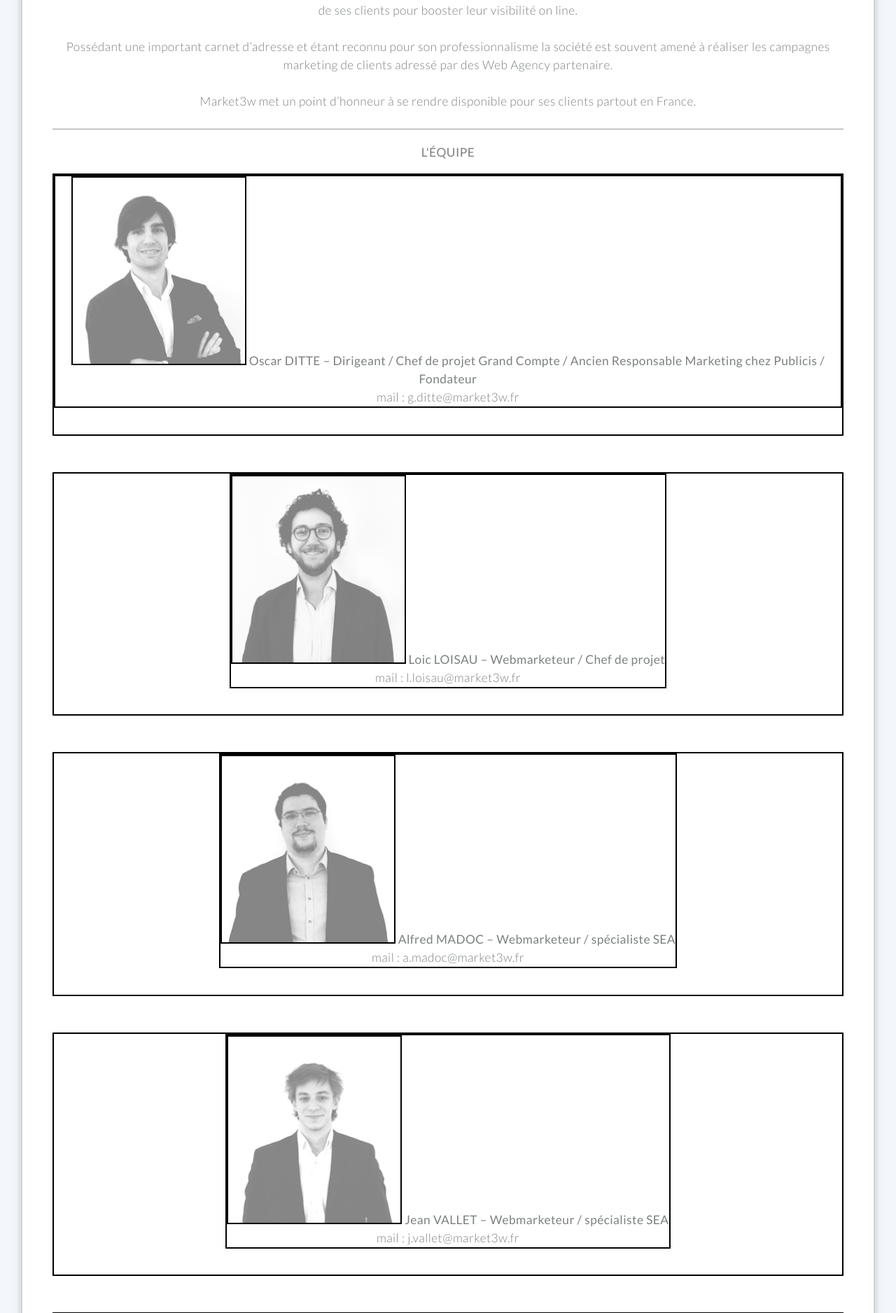
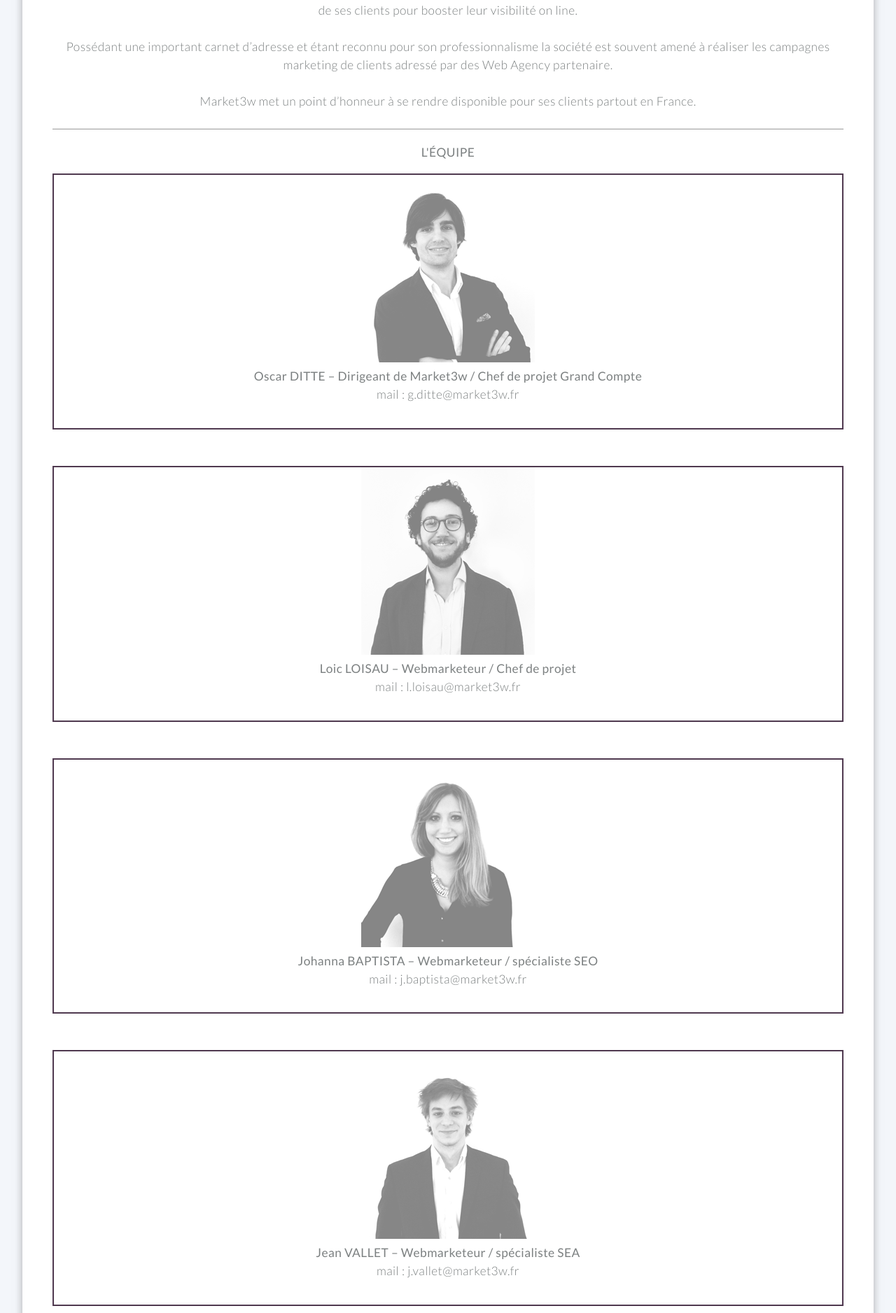
Before and after one commit to market3w/project, a PHP site: page /societe.php in a window 1280 px wide. Shown: the part 642-2519 px from the top of the page at 70% size. Run offline with PHP 8.4, Linux system fonts and the light colour scheme.

Commit message:
page société version def

```diff
--- a/siteweb/css/style.css
+++ b/siteweb/css/style.css
@@ -1,3 +1,4 @@
+
 @charset "UTF-8";
 @import url("font-awesome.min.css");
 @import url("http://fonts.googleapis.com/css?family=Lato:300,400,900");
@@ -1114,23 +1115,7 @@
 
 		}
 
-
-		.img-eq {
-			border: 2px solid #000000;
+	.img-eq {
+			border: 2px solid #4F394F;
 			vertical-align: bottom;
 		}
-
-		.img-eq img{
-			display:inline-block;
-			width= 100%;
-			style= max-width:250px;
-			border: 2px solid #000000;
-
-		}
-
-		.img-eq p{
-			display:inline-block;
-			border: 2px solid #000000;
-			vertical-align: text-bottom;
-
-		}
--- a/siteweb/societe.php
+++ b/siteweb/societe.php
@@ -72,111 +72,77 @@ Market3w met un point d’honneur à se rendre disponible pour ses clients parto
 
 
      <div class="img-eq">
-
+        <img src="images/eq1.png" alt="Oscar DITTE – picturs" />
         <p>
-<img src="images/eq1.png" width="100%" style="max-width:250px;" alt="Loic LOISAU – picturs" />
-
-<strong>Oscar DITTE – Dirigeant / Chef de projet Grand Compte / Ancien Responsable Marketing chez Publicis / Fondateur</strong><br/>
-
+        <strong>Oscar DITTE – Dirigeant de Market3w / Chef de projet Grand Compte</strong><br/>
         mail : g.ditte@market3w.fr
         </p>
-
     </div>
 
 <br/><br/>
 
     <div class="img-eq">
-
-
+        <img src="images/eq2.png" alt="Loic LOISAU – picturs" />
         <p>
-<img src="images/eq2.png" width="100%" style="max-width:250px;" alt="Loic LOISAU – picturs" />
-
         <strong>Loic LOISAU – Webmarketeur / Chef de projet</strong><br/>
-
         mail : l.loisau@market3w.fr
-
         </p>
-
     </div>
 
 <br/><br/>
 
  	<div class="img-eq">
-
-
+        <img src="images/eq3.png" alt="Johanna BAPTISTA – picturs" />
         <p>
-<img src="images/eq4.png" width="100%" style="max-width:250px;" alt="Loic LOISAU – picturs" />
-
-<strong>Alfred MADOC – Webmarketeur / spécialiste SEA</strong><br/>
-
-mail : a.madoc@market3w.fr
-
+        <strong>Johanna BAPTISTA – Webmarketeur / spécialiste SEO</strong><br/>
+        mail : j.baptista@market3w.fr
         </p>
-
     </div>
 
 <br/><br/>
 
+    <div class="img-eq">
+        <img src="images/eq5.png"  alt="Jean VALLET – picturs" />
+        <p>
+        <strong>Jean VALLET – Webmarketeur  / spécialiste SEA</strong><br/>
+        mail : j.vallet@market3w.fr
+        </p>
+    </div>
+
+<br/><br/>
 
 	<div class="img-eq">
+        <img src="images/eq4.png" alt="Alfred MADOC – picturs" />
+        <p>
+        <strong>Alfred MADOC – Webmarketeur / spécialiste SEA</strong><br/>
+        mail : a.madoc@market3w.fr
+        </p>
+    </div>
 
+<br/><br/>
+
+    <div class="img-eq">
+        <img src="images/eq8.png" alt="Caroline GOGNAUX – picturs" />
         <p>
-<img src="images/eq5.png" width="100%" style="max-width:250px;" alt="Loic LOISAU – picturs" />
+        <strong>Caroline GOGNAUX – Webmarketeur / spécialiste SMO</strong><br/>
+        mail : c.gognaux@market3w.fr
+        </p>
+    </div>
 
-<strong>Jean VALLET – Webmarketeur  / spécialiste SEA</strong><br/>
+<br/><br/>
 
-mail : j.vallet@market3w.fr
-
+    <div class="img-eq">
+        <img src="images/eq6.png" alt="David BRIDOU – picturs" />
+        <p>
+        <strong>David BRIDOU - Comunity manager</strong><br/>
+        mail : d.bridou@market3w.fr
         </p>
     </div>
 
 <br/><br/>
 
 
-<div class="img-eq">
-
-
-<p>
-<img src="images/eq3.png" width="100%" style="max-width:250px;" alt="Loic LOISAU – picturs" />
-
-<strong>Johanna BAPTISTA – Webmarketeur / spécialiste SEO</strong><br/>
-
-mail : j.baptista@market3w.fr
-</p>
-
-</div>
-
-<br/><br/>
-
-
-<div class="img-eq">
-
-<p>
-<img src="images/eq8.png" width="100%" style="max-width:250px;" alt="Loic LOISAU – picturs" />
-
-<strong>Caroline GOGNAUX – Webmarketeur / spécialiste SMO</strong><br/>
-
-mail : c.gognaux@market3w.fr
-
-</p>
-
-</div>
-
-<br/><br/>
-
-
-<div class="img-eq">
-
-<p>
-<img src="images/eq6.png" width="100%" style="max-width:250px;" alt="Loic LOISAU – picturs" />
-
-<strong>David BRIDOU - Comunity manager</strong><br/>
  <div id="valeurs"></div>
-mail : d.bridou@market3w.fr<br/><br/>
-
-</p>
-
-</div>
 
 <h1 style="font-weight:500; border-top: #999999 solid 1px; padding-top:20px;">Nos valeurs</h1>
 Il est difficile de lister nos valeurs et surtout de vous démontrer combien elles font partie intégrante de chacun des projets Market3w avant que vous n’ayez collaboré avec notre équipe, pour autant sachez que nous portons une attention très particulière à respecter les valeurs suivantes :
```
Lines whose indentation alone changed are shown as unchanged.
